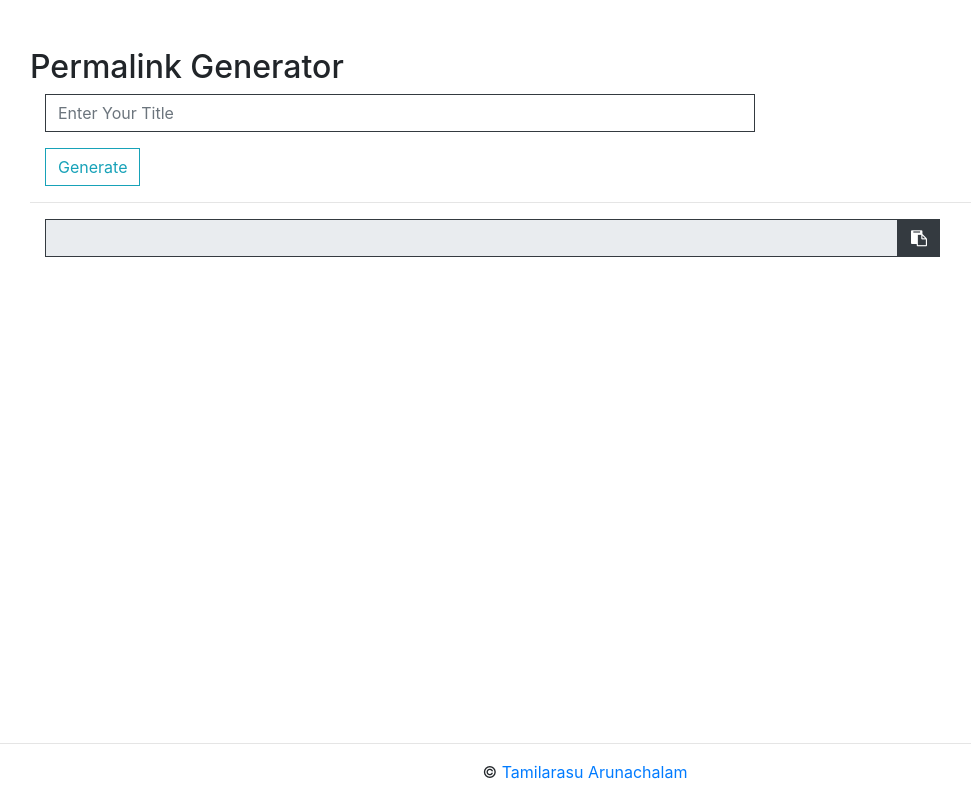
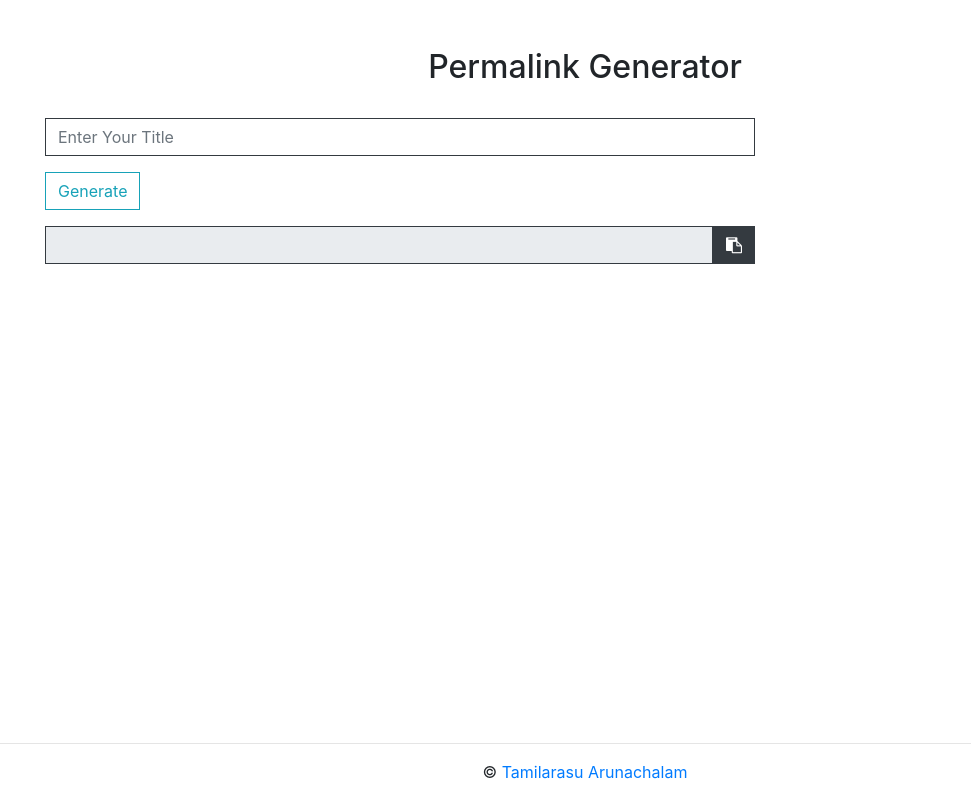
Before and after one commit to tamilarasu-arunachalam/Permalink-Generator, a plain HTML site: page index.html in a window 1280 px wide. Shown: the whole page, without its empty margins (55-1026 px from the left). Drawn offline with nearby package versions, Linux system fonts and the light colour scheme.

Commit message:
first update

```diff
--- a/index.html
+++ b/index.html
@@ -18,8 +18,9 @@
 </head>
 
 <body>
-    <div class="container mt-5">
-        <h2>Permalink Generator</h2>
+    <div class="center container mt-5">
+        <h2 class="text-center">Permalink Generator</h2>
+        <br/>
         <div class="form-group">
             <div class="col-sm-10 col-lg-8">
                 <input type="text" class="form-control border-dark rounded-0" id="title" placeholder="Enter Your Title">
@@ -30,8 +31,7 @@
                 <button class="btn btn-outline-info rounded-0" onclick="generatePermalink()">Generate</button>
             </div>
         </div>
-        <hr>
-        <div class="col-sm-offset-2 col-sm-10">
+        <div class="col-sm-10 col-lg-8">
             <div class="input-group">
                 <input type="text" id="permalink" class="form-control rounded-0 border-dark" readonly>
                 <span id="copyButton" class="input-group-addon btn btn-dark rounded-0 border-dark"
```
Also changed, not shown: 1 other file.
